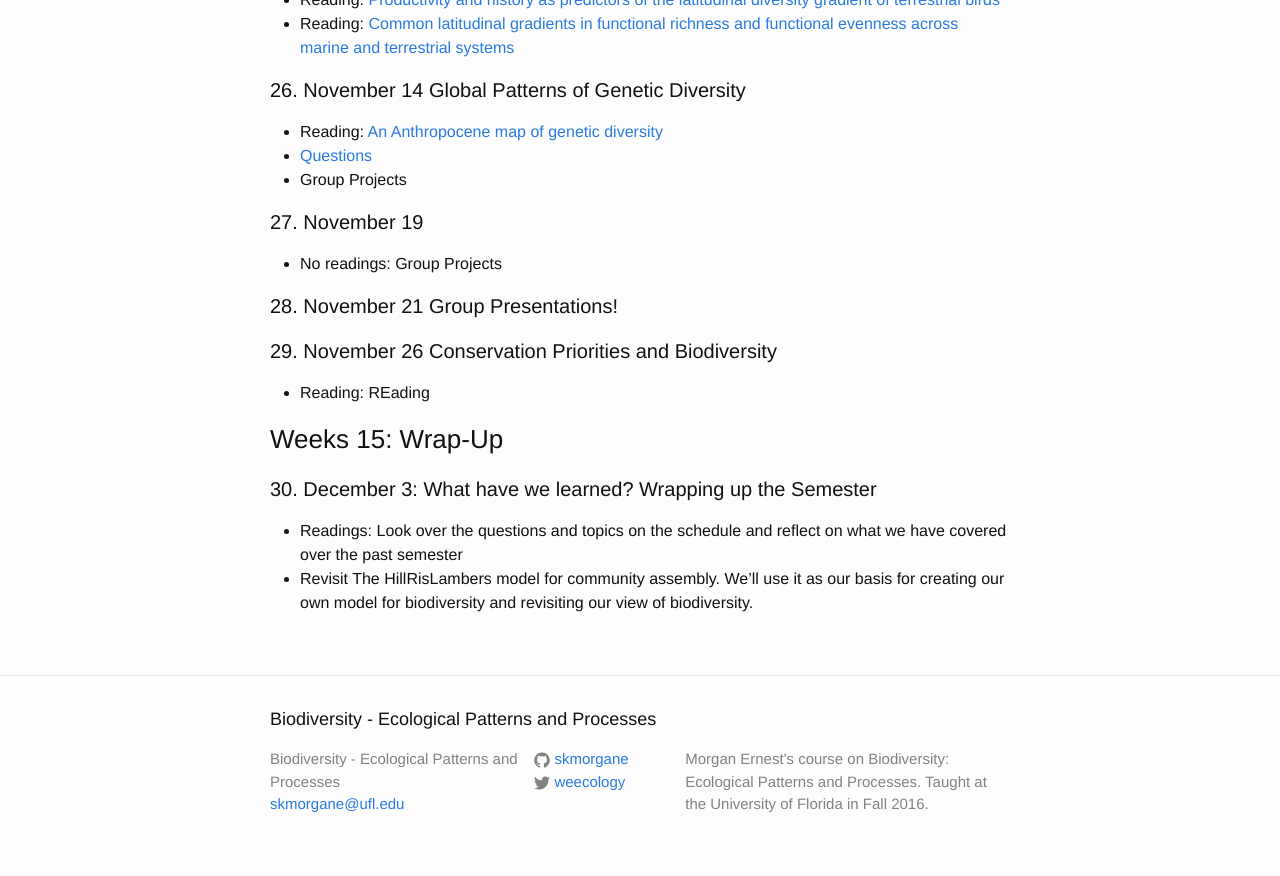
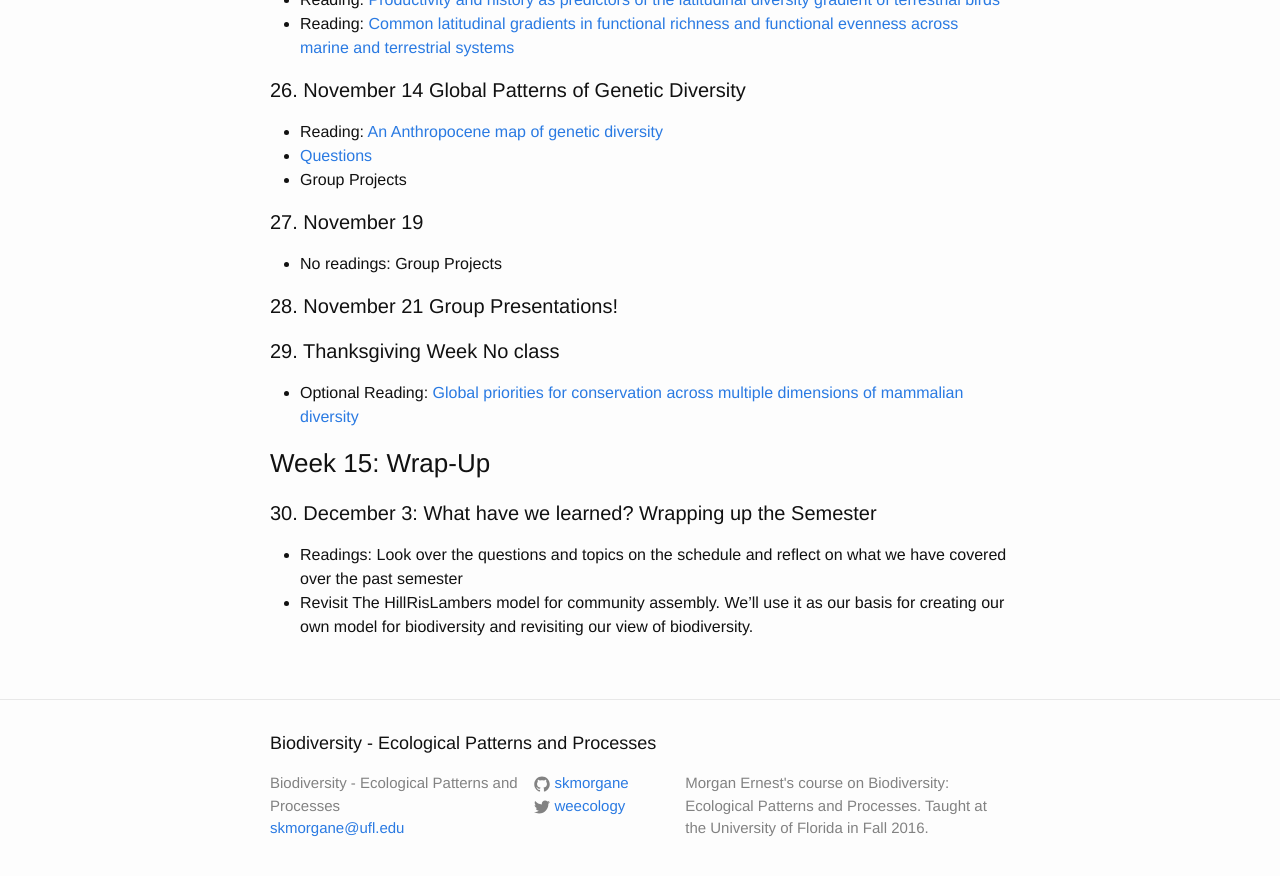
Before and after one commit to skmorgane/biodiversity-course, a Jekyll site: the page built from schedule.md, in a window 1280 px wide and 900 px high, scrolled down 4747 px. Shown: the top 876 px of the window. Built offline with Jekyll 4.4.1, drawn with Linux system fonts in a browser that asks for light colours.

Commit message:
Update schedule.md

```diff
--- a/schedule.md
+++ b/schedule.md
@@ -159,10 +159,10 @@ Read the paper you were assigned in class - read the abstracts of the other 3. F
 
 #### 28. November 21 Group Presentations!
 
-#### 29. November 26 Conservation Priorities and Biodiversity
-* Reading: REading
+#### 29. Thanksgiving Week No class
+* Optional Reading: [Global priorities for conservation across multiple dimensions of mammalian diversity](https://doi.org/10.1073/pnas.1706461114)
 
-### Weeks 15: Wrap-Up
+### Week 15: Wrap-Up
 
 #### 30. December 3: What have we learned? Wrapping up the Semester
 * Readings: Look over the questions and topics on the schedule and reflect on what we have covered over the past semester
```
